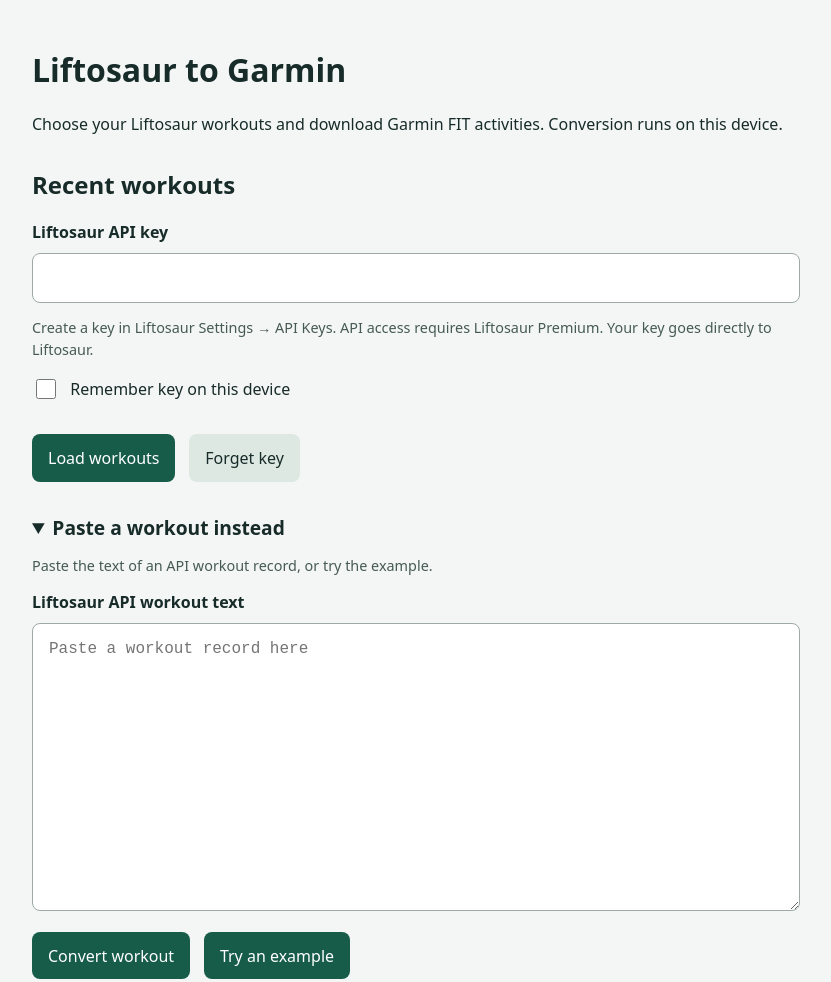
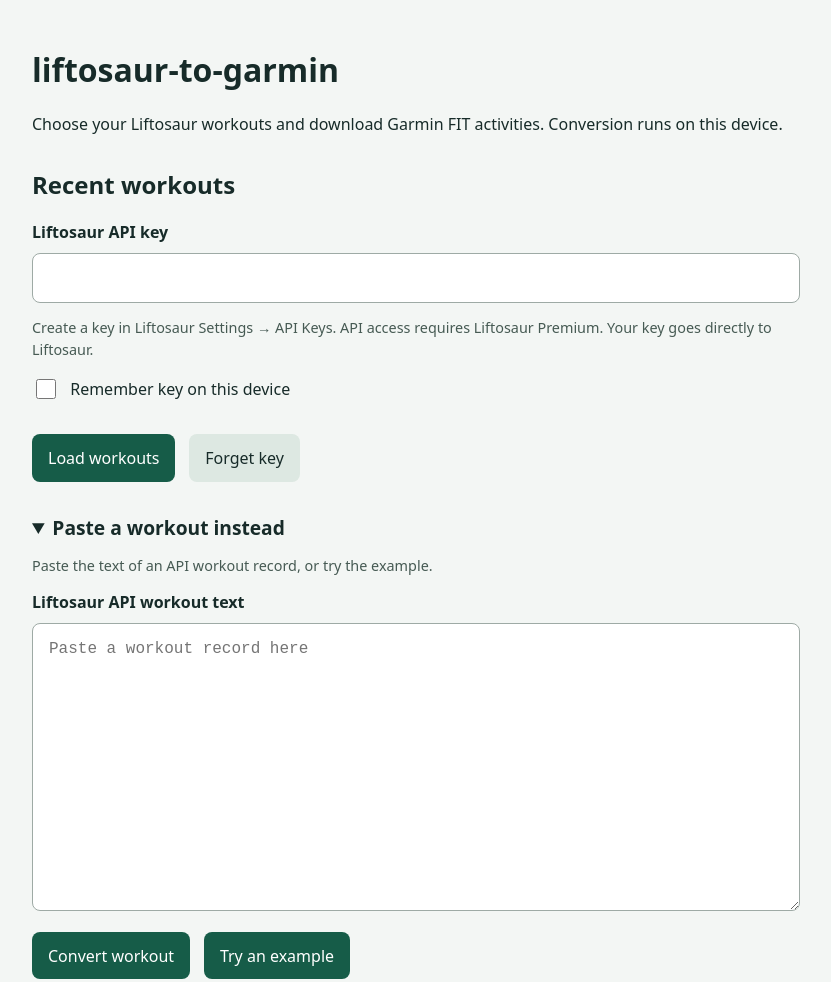
Before and after one commit to ThisFunctionalTom/liftosaur-to-garmin, a website built with Vite: page web/index.html in a window 1280 px wide. Shown: the whole page, without its empty margins (224-1055 px from the left). Built offline with nearby package versions, Linux system fonts and the light colour scheme.

Commit message:
Use liftosaur-to-garmin name in deployed app and manifest

```diff
--- a/web/index.html
+++ b/web/index.html
@@ -7,7 +7,7 @@
     <link rel="manifest" href="./manifest.webmanifest">
     <link rel="icon" href="./icon.svg" type="image/svg+xml">
     <link rel="apple-touch-icon" href="./icon-192.png">
-    <title>Liftosaur to Garmin</title>
+    <title>liftosaur-to-garmin</title>
     <style>
       :root { font-family: system-ui, sans-serif; color: #172b29; background: #f3f6f4; }
       body { margin: 0; }
@@ -35,7 +35,7 @@
   </head>
   <body>
     <main>
-      <h1>Liftosaur to Garmin</h1>
+      <h1>liftosaur-to-garmin</h1>
       <p>Choose your Liftosaur workouts and download Garmin FIT activities. Conversion runs on this device.</p>
       <button id="install-app" type="button" hidden>Install app</button>
       <button id="update-app" type="button" hidden>Update and reload</button>
```
Also changed, not shown: web/tests/browser/pwa.spec.js (+3 -0 lines), README.md, web/public/manifest.webmanifest.
